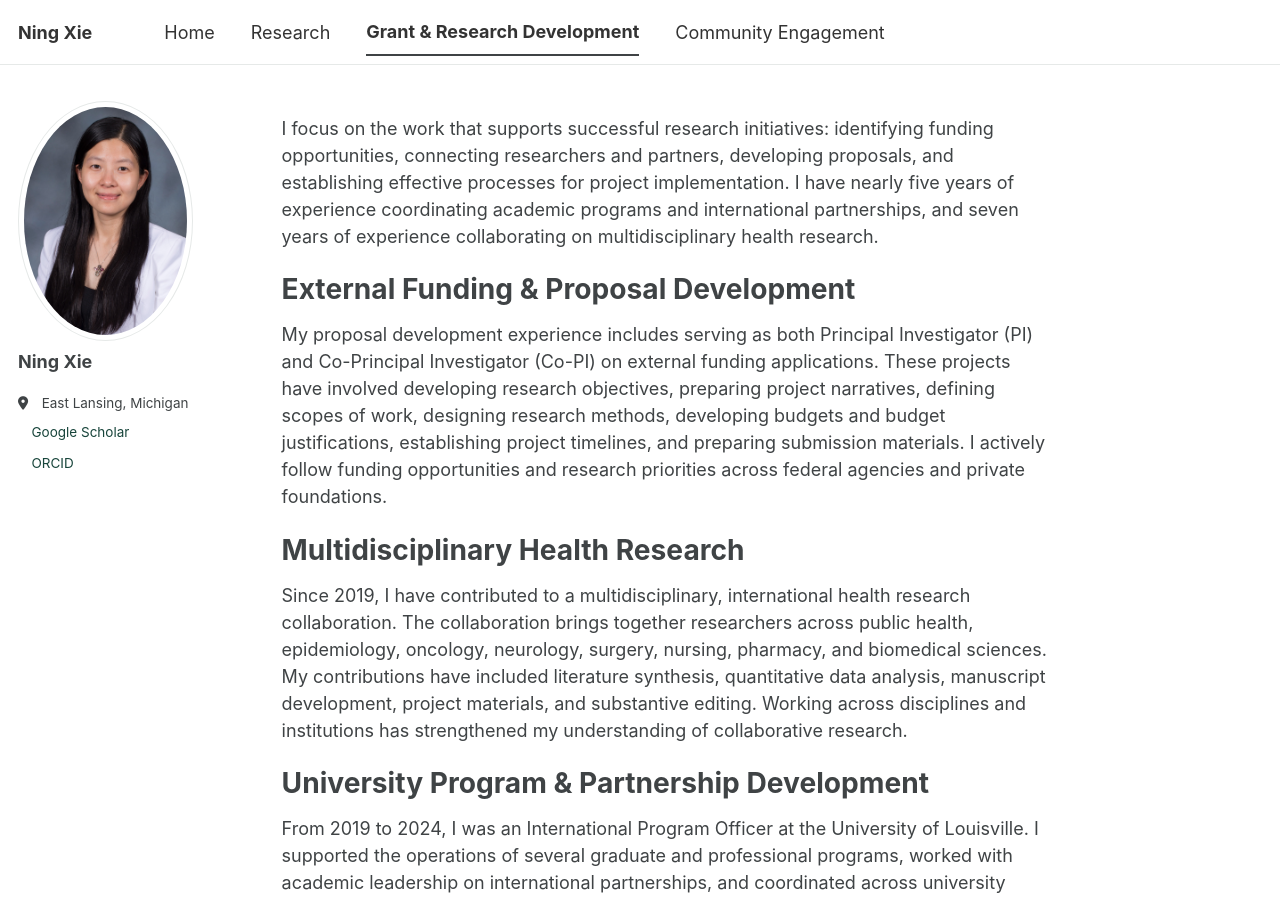
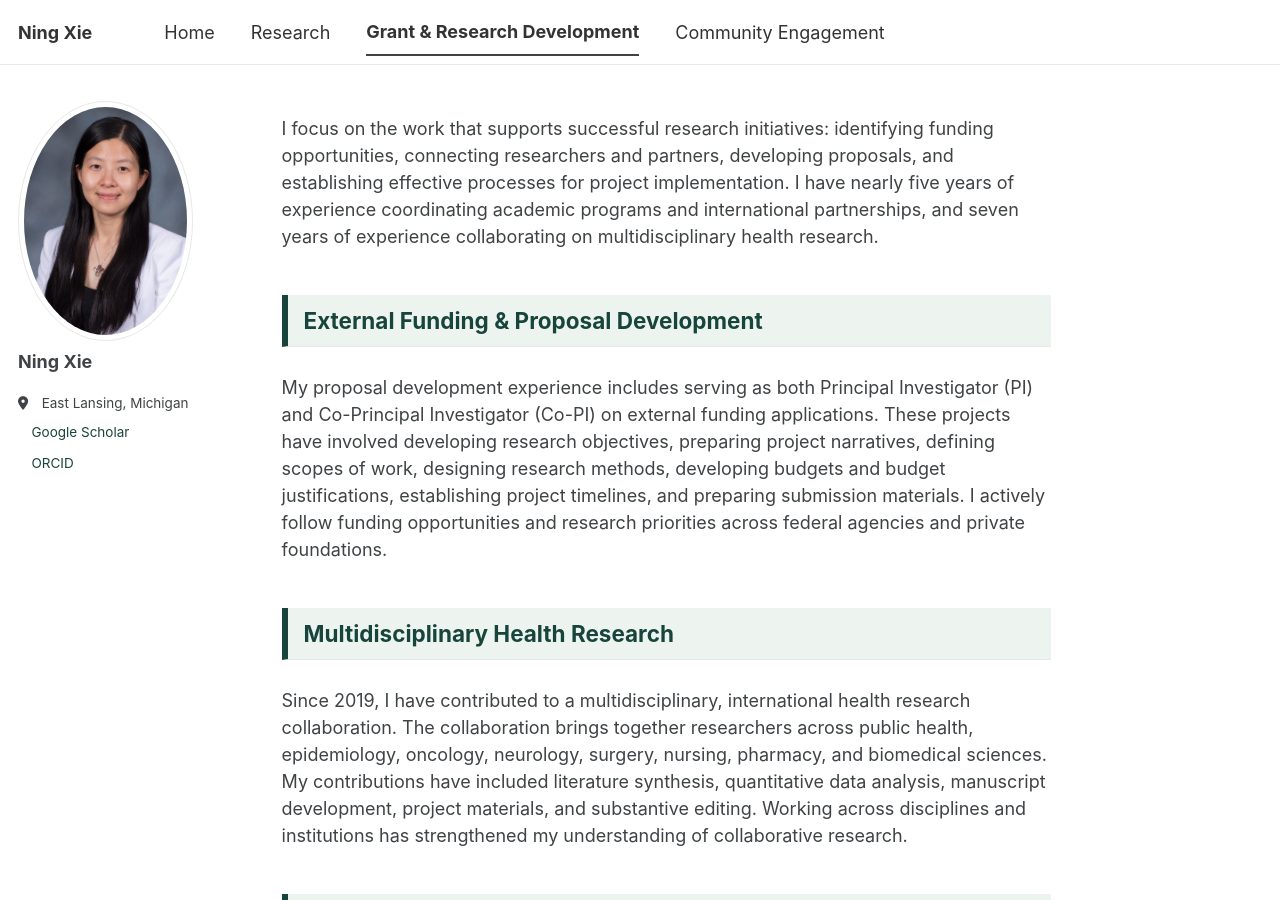
Before and after one commit to ningxiephd/ningxiephd.github.io, a Jekyll site: the page built from _pages/grant-research-development.md, in a window 1280 px wide and 900 px high. Built offline with Jekyll 4.4.1, drawn with Linux system fonts in a browser that asks for light colours; a style sheet for code colours, icons or effects is not loaded.

Commit message:
Add files via upload

```diff
--- a/_pages/grant-research-development.md
+++ b/_pages/grant-research-development.md
@@ -6,19 +6,19 @@
 ---
 I focus on the work that supports successful research initiatives: identifying funding opportunities, connecting researchers and partners, developing proposals, and establishing effective processes for project implementation. I have nearly five years of experience coordinating academic programs and international partnerships, and seven years of experience collaborating on multidisciplinary health research.
 
-# External Funding & Proposal Development
+<h2 style="border-left: 6px solid #18453B; background-color: #edf4f0; color: #18453B; padding: 12px 16px; margin-top: 2em; margin-bottom: 1.2em;">External Funding & Proposal Development</h2>
 
 My proposal development experience includes serving as both Principal Investigator (PI) and Co-Principal Investigator (Co-PI) on external funding applications. These projects have involved developing research objectives, preparing project narratives, defining scopes of work, designing research methods, developing budgets and budget justifications, establishing project timelines, and preparing submission materials. I actively follow funding opportunities and research priorities across federal agencies and private foundations.
 
-# Multidisciplinary Health Research
+<h2 style="border-left: 6px solid #18453B; background-color: #edf4f0; color: #18453B; padding: 12px 16px; margin-top: 2em; margin-bottom: 1.2em;">Multidisciplinary Health Research</h2>
 
 Since 2019, I have contributed to a multidisciplinary, international health research collaboration. The collaboration brings together researchers across public health, epidemiology, oncology, neurology, surgery, nursing, pharmacy, and biomedical sciences. My contributions have included literature synthesis, quantitative data analysis, manuscript development, project materials, and substantive editing. Working across disciplines and institutions has strengthened my understanding of collaborative research.
 
-# University Program & Partnership Development
+<h2 style="border-left: 6px solid #18453B; background-color: #edf4f0; color: #18453B; padding: 12px 16px; margin-top: 2em; margin-bottom: 1.2em;">University Program & Partnership Development</h2>
 
 From 2019 to 2024, I was an International Program Officer at the University of Louisville. I supported the operations of several graduate and professional programs, worked with academic leadership on international partnerships, and coordinated across university offices, overseas universities, and external organizations. I supported discussions on memoranda of understanding, customized academic programs, and curriculum alignment. I also organized international recruitment and partnership trips.
 
-# How I Approach Research Development
+<h2 style="border-left: 6px solid #18453B; background-color: #edf4f0; color: #18453B; padding: 12px 16px; margin-top: 2em; margin-bottom: 1.2em;">How I Approach Research Development</h2>
 
 Effective research development begins well before a proposal deadline and extends beyond submission. My approach centers on four interconnected areas:
 
```
